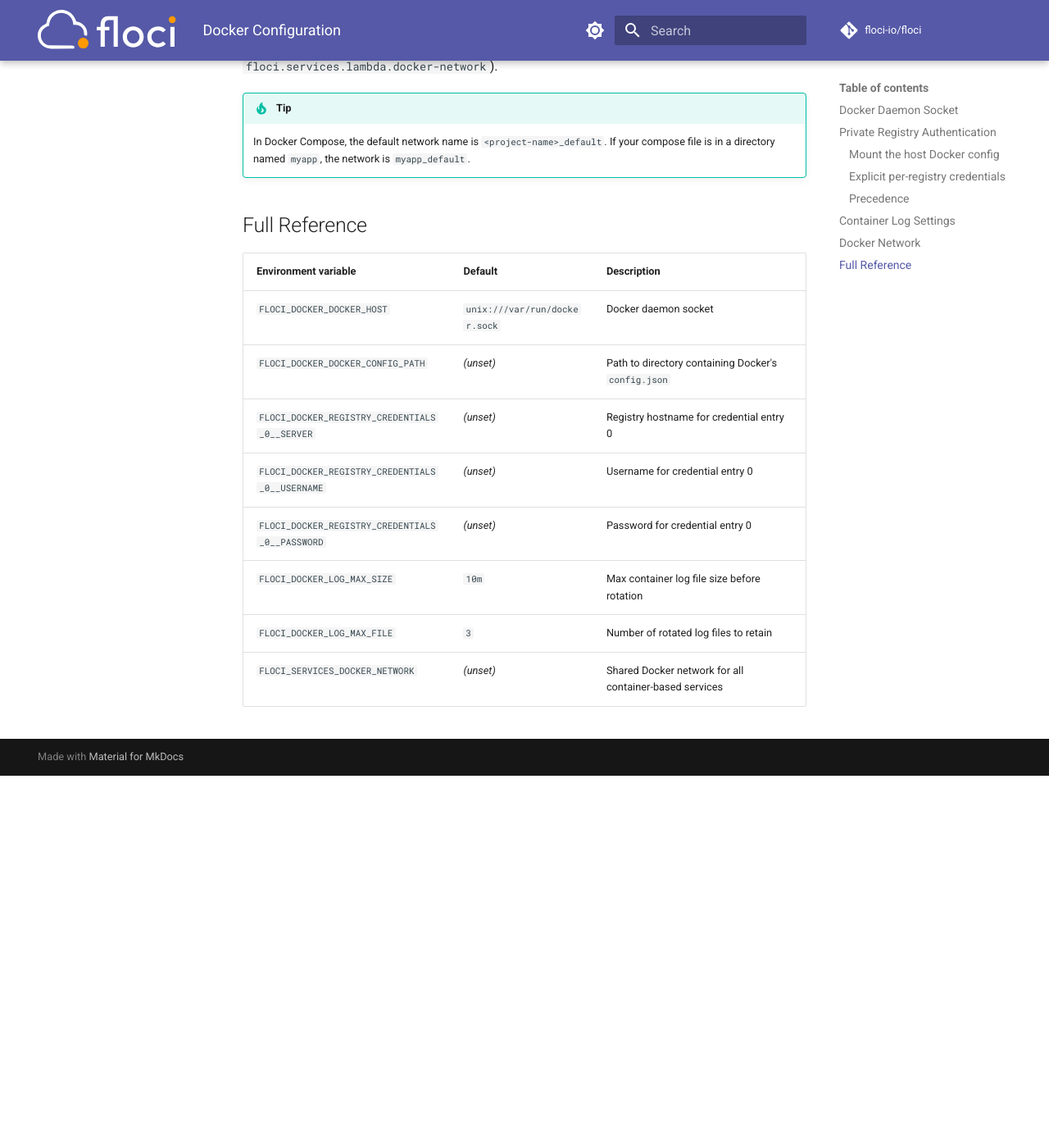
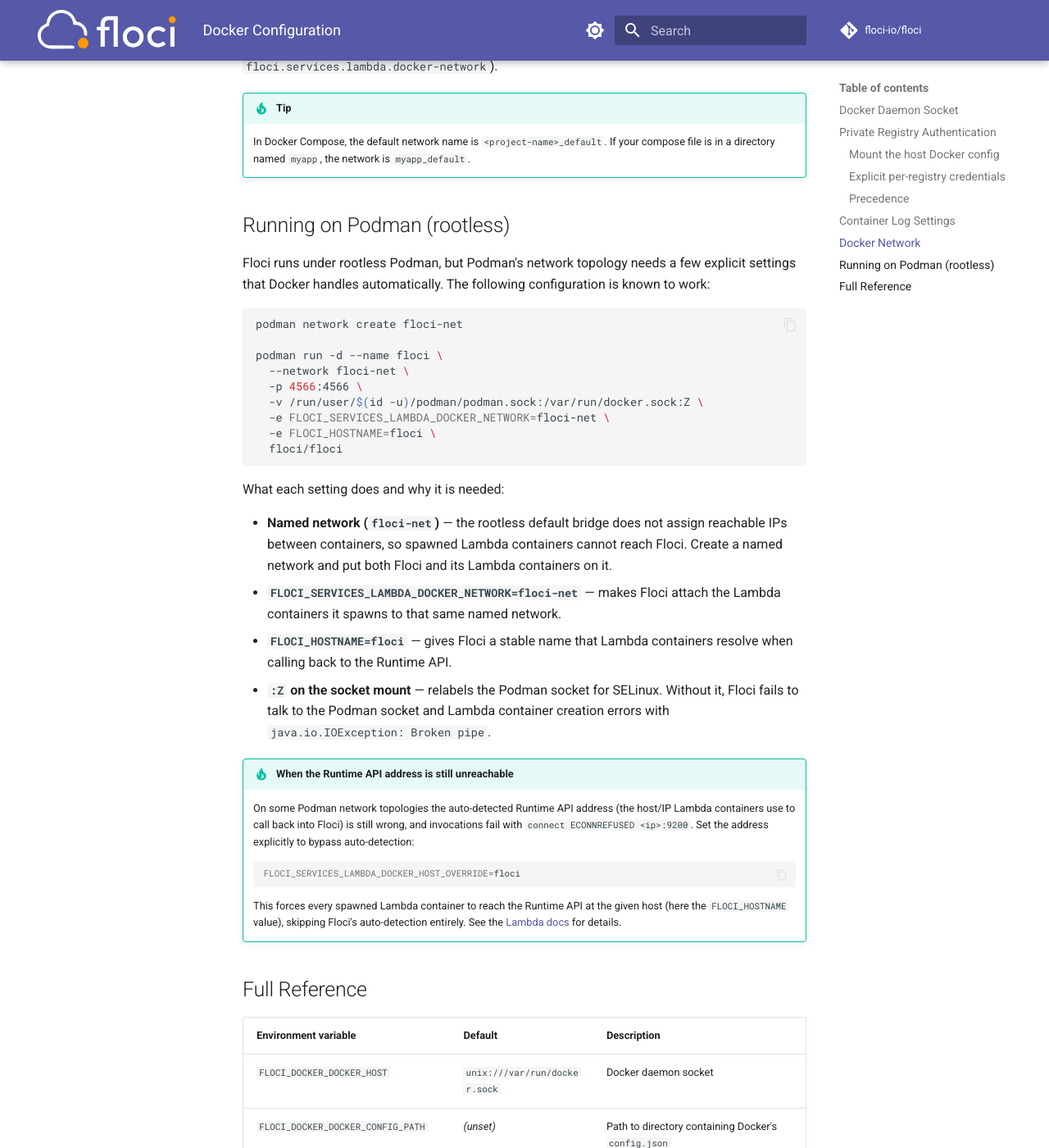
Before and after one commit to ryan00x/aws-terraform-ci-validation, an MkDocs documentation site: the page built from docs/configuration/docker.md, in a window 1280 px wide and 1400 px high, scrolled down 2903 px. Shown: the whole window at 82% size. Built offline with MkDocs 1.6.1 and Material for MkDocs 9.7.7, drawn with Linux system fonts in a browser that asks for light colours; comment, search, counter and statistics services are not loaded; before the commit the page ends 3849 px from its top, so only the background shows below that.

Commit message:
docs(lambda): document Podman rootless support and Runtime API host override (#1340)
Adds a 'Running on Podman (rootless)' section to the Docker configuration
docs with the known-working container config, and documents the existing
FLOCI_SERVICES_LAMBDA_DOCKER_HOST_OVERRIDE escape hatch for when Runtime
API host auto-detection picks an unreachable address.

Closes #876

````diff
--- a/docs/configuration/docker.md
+++ b/docs/configuration/docker.md
@@ -120,6 +120,52 @@ Individual services can override the network with their own `docker-network` set
 !!! tip
     In Docker Compose, the default network name is `<project-name>_default`. If your compose file is in a directory named `myapp`, the network is `myapp_default`.
 
+## Running on Podman (rootless)
+
+Floci runs under rootless Podman, but Podman's network topology needs a few
+explicit settings that Docker handles automatically. The following configuration
+is known to work:
+
+```bash
+podman network create floci-net
+
+podman run -d --name floci \
+  --network floci-net \
+  -p 4566:4566 \
+  -v /run/user/$(id -u)/podman/podman.sock:/var/run/docker.sock:Z \
+  -e FLOCI_SERVICES_LAMBDA_DOCKER_NETWORK=floci-net \
+  -e FLOCI_HOSTNAME=floci \
+  floci/floci
+```
+
+What each setting does and why it is needed:
+
+- **Named network (`floci-net`)** — the rootless default bridge does not assign
+  reachable IPs between containers, so spawned Lambda containers cannot reach
+  Floci. Create a named network and put both Floci and its Lambda containers on it.
+- **`FLOCI_SERVICES_LAMBDA_DOCKER_NETWORK=floci-net`** — makes Floci attach the
+  Lambda containers it spawns to that same named network.
+- **`FLOCI_HOSTNAME=floci`** — gives Floci a stable name that Lambda containers
+  resolve when calling back to the Runtime API.
+- **`:Z` on the socket mount** — relabels the Podman socket for SELinux. Without
+  it, Floci fails to talk to the Podman socket and Lambda container creation
+  errors with `java.io.IOException: Broken pipe`.
+
+!!! tip "When the Runtime API address is still unreachable"
+    On some Podman network topologies the auto-detected Runtime API address
+    (the host/IP Lambda containers use to call back into Floci) is still wrong,
+    and invocations fail with `connect ECONNREFUSED <ip>:9200`. Set the address
+    explicitly to bypass auto-detection:
+
+    ```bash
+    FLOCI_SERVICES_LAMBDA_DOCKER_HOST_OVERRIDE=floci
+    ```
+
+    This forces every spawned Lambda container to reach the Runtime API at the
+    given host (here the `FLOCI_HOSTNAME` value), skipping Floci's
+    auto-detection entirely. See the [Lambda docs](../services/lambda.md#configuration)
+    for details.
+
 ## Full Reference
 
 | Environment variable | Default | Description |
````
Also changed, not shown: docs/configuration/environment-variables.md (+1 -0 lines), docs/services/lambda.md (+23 -0 lines).
